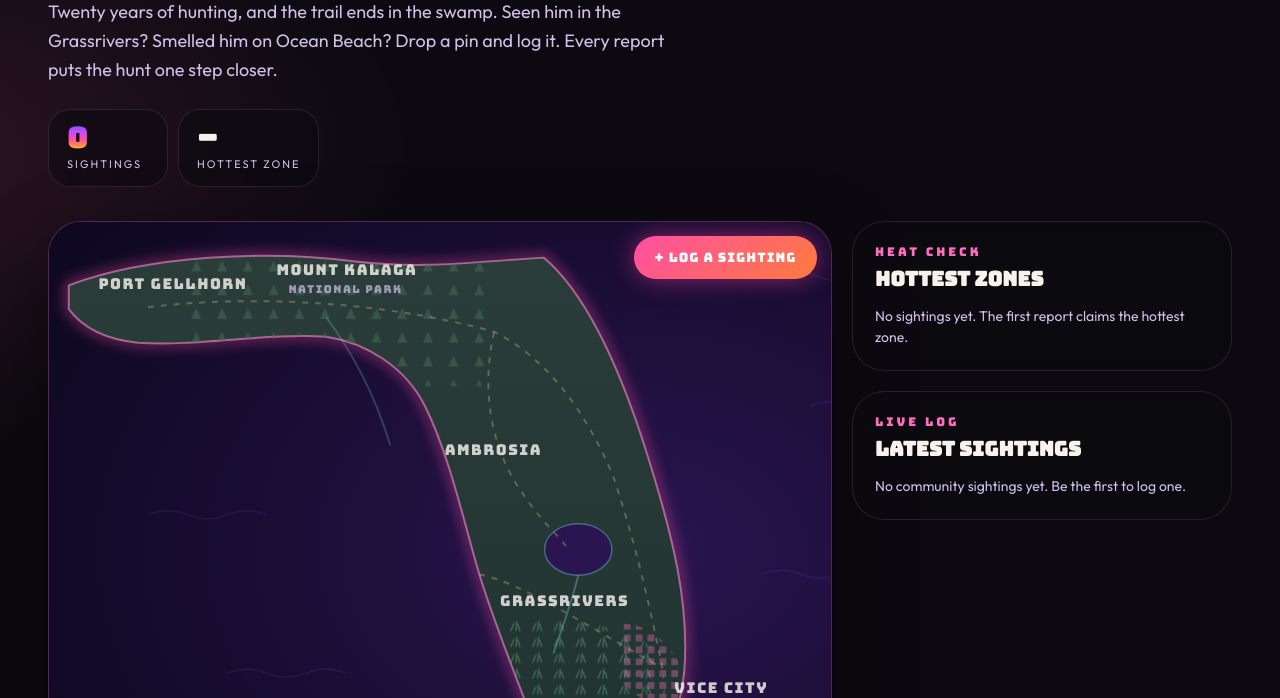
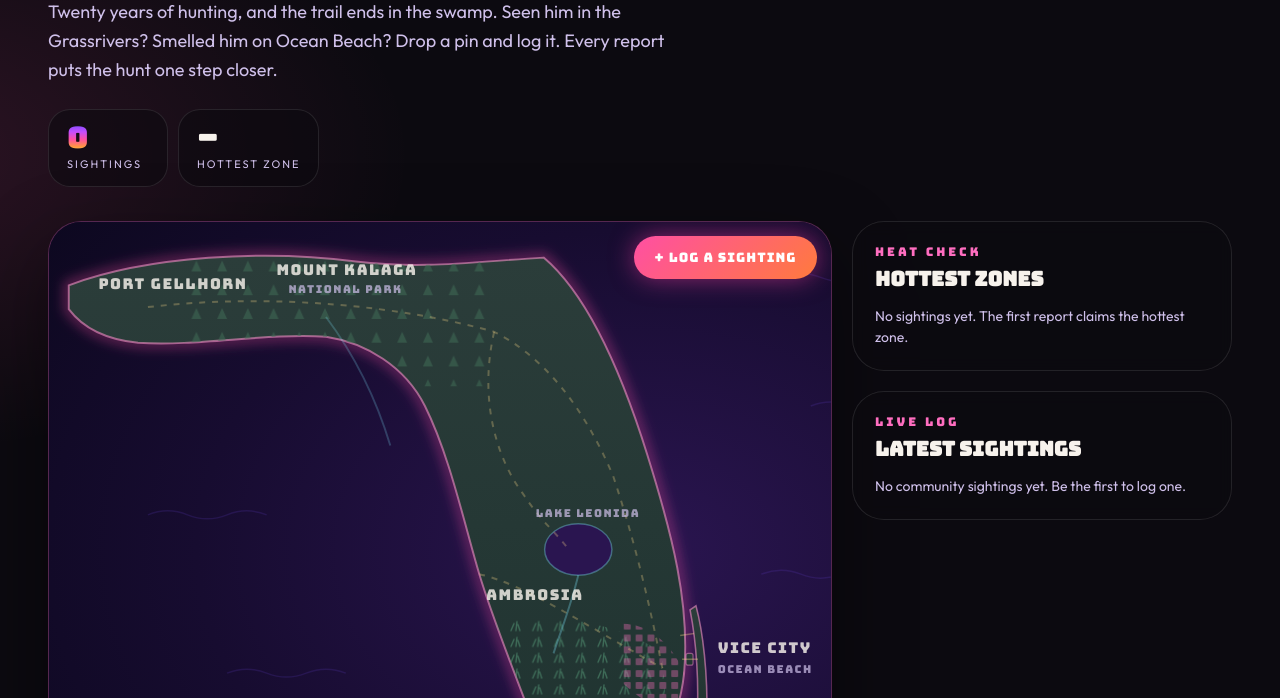
Before and after one commit to vantaprojects99-eng/skunk-ape, a plain HTML site: page sightings.html in a window 1280 px wide. Shown: the part 254-952 px from the top of the page. Drawn offline with Linux system fonts and the light colour scheme; no server answers.

Commit message:
Redraw sightings map to match known Leonida layout
Co-Authored-By: Claude Opus 5.5 <noreply@anthropic.com>
Claude-Session: https://claude.ai/code/session_01KtoDdMCQz89idQPweo3jnn

```diff
--- a/sightings.html
+++ b/sightings.html
@@ -245,6 +245,9 @@ footer .in{max-width:1440px;margin:0 auto;display:flex;justify-content:space-bet
         </g>
         <!-- inland water -->
         <ellipse cx="555" cy="395" rx="34" ry="26" fill="#2a1550" stroke="#7fe8ff" stroke-opacity=".35" stroke-width="1.5"/>
+        <path id="beachIsland" d="M674 452 C681 478 686 520 685 566 C684 578 678 582 675 572 C677 532 675 492 668 456 Z" fill="url(#land)" stroke="#ff9ad0" stroke-opacity=".55" stroke-width="1.6"/>
+        <rect x="664" y="500" width="7" height="12" rx="2" fill="url(#land)" stroke="#ff9ad0" stroke-opacity=".45" stroke-width="1.2"/>
+        <g stroke="#ffd98a" stroke-opacity=".35" stroke-width="1.6"><path d="M660 506 L676 506"/><path d="M658 482 L672 480"/></g>
         <path d="M555 421 C548 450 540 470 530 500" stroke="#7fe8ff" stroke-opacity=".3" stroke-width="2" fill="none"/>
         <path d="M300 160 C330 200 350 240 365 290" stroke="#7fe8ff" stroke-opacity=".22" stroke-width="2" fill="none"/>
         <!-- keys -->
@@ -269,10 +272,11 @@ footer .in{max-width:1440px;margin:0 auto;display:flex;justify-content:space-bet
           <text class="region-label" x="70" y="132">PORT GELLHORN</text>
           <text class="region-label" x="250" y="118">MOUNT KALAGA</text>
           <text class="region-label sm" x="262" y="136">NATIONAL PARK</text>
-          <text class="region-label" x="420" y="300">AMBROSIA</text>
-          <text class="region-label" x="476" y="452">GRASSRIVERS</text>
-          <text class="region-label" x="652" y="540">VICE CITY</text>
-          <text class="region-label sm" x="688" y="580">OCEAN BEACH</text>
+          <text class="region-label" x="462" y="446">AMBROSIA</text>
+          <text class="region-label sm" x="512" y="362">LAKE LEONIDA</text>
+          <text class="region-label" x="510" y="592">GRASSRIVERS</text>
+          <text class="region-label" x="696" y="500">VICE CITY</text>
+          <text class="region-label sm" x="696" y="520">OCEAN BEACH</text>
           <text class="region-label" x="395" y="660">LEONIDA KEYS</text>
         </g>
         <g id="pins"></g>
@@ -353,12 +357,12 @@ footer .in{max-width:1440px;margin:0 auto;display:flex;justify-content:space-bet
   var AREAS=[
     {id:'grassrivers',name:'Grassrivers',x:545,y:560},
     {id:'vicecity',name:'Vice City',x:640,y:515},
-    {id:'oceanbeach',name:'Ocean Beach',x:668,y:568},
+    {id:'oceanbeach',name:'Ocean Beach',x:680,y:515},
     {id:'keys',name:'Leonida Keys',x:505,y:688},
-    {id:'ambrosia',name:'Ambrosia',x:470,y:320},
+    {id:'ambrosia',name:'Ambrosia',x:500,y:432},
     {id:'kalaga',name:'Mount Kalaga',x:300,y:150},
     {id:'gellhorn',name:'Port Gellhorn',x:120,y:160},
-    {id:'lake',name:'The Lake',x:555,y:395}
+    {id:'lake',name:'Lake Leonida',x:555,y:395}
   ];
   function nearestArea(x,y){var b=AREAS[0],bd=1e9;AREAS.forEach(function(a){var d=(a.x-x)*(a.x-x)+(a.y-y)*(a.y-y);if(d<bd){bd=d;b=a}});return b}
   function areaName(id){for(var i=0;i<AREAS.length;i++)if(AREAS[i].id===id)return AREAS[i].name;return id}
@@ -475,7 +479,7 @@ footer .in{max-width:1440px;margin:0 auto;display:flex;justify-content:space-bet
   function setPlacing(on){placing=on;card.classList.toggle('placing',on);svg.classList.toggle('placing',on);logBtn.textContent=on?'CANCEL':'+ LOG A SIGHTING';logBtn.classList.toggle('cancel',on);if(!on)ghostG.textContent=''}
   logBtn.addEventListener('click',function(){setPlacing(!placing)});
   function svgPoint(e){var pt=svg.createSVGPoint();pt.x=e.clientX;pt.y=e.clientY;return pt.matrixTransform(svg.getScreenCTM().inverse())}
-  function onLand(x,y){var p=document.getElementById('landPath');try{var pt=svg.createSVGPoint();pt.x=x;pt.y=y;if(p.isPointInFill(pt))return true}catch(e){}return y>650&&x>415&&x<595}
+  function onLand(x,y){var p=document.getElementById('landPath'),bi=document.getElementById('beachIsland');try{var pt=svg.createSVGPoint();pt.x=x;pt.y=y;if(p.isPointInFill(pt)||bi.isPointInFill(pt))return true}catch(e){}return y>650&&x>415&&x<595}
   svg.addEventListener('click',function(e){
     if(!placing)return select(null);
     var p=svgPoint(e),x=Math.round(p.x),y=Math.round(p.y);
@@ -507,7 +511,7 @@ footer .in{max-width:1440px;margin:0 auto;display:flex;justify-content:space-bet
   var tt;function toast(m){var t=document.getElementById('toast');t.textContent=m;t.classList.add('show');clearTimeout(tt);tt=setTimeout(function(){t.classList.remove('show')},2400)}
 
   var gl=document.querySelector('#labels text');
-  function fitView(){var m=window.innerWidth<=760;svg.setAttribute('viewBox',m?'240 84 560 650':'20 64 790 660');gl.style.display=m?'none':''}
+  function fitView(){var m=window.innerWidth<=760;svg.setAttribute('viewBox',m?'250 84 600 650':'20 64 790 660');gl.style.display=m?'none':''}
   fitView();window.addEventListener('resize',fitView);
   renderAll();
   /* load everyone's sightings, then refresh every 30s */
```
